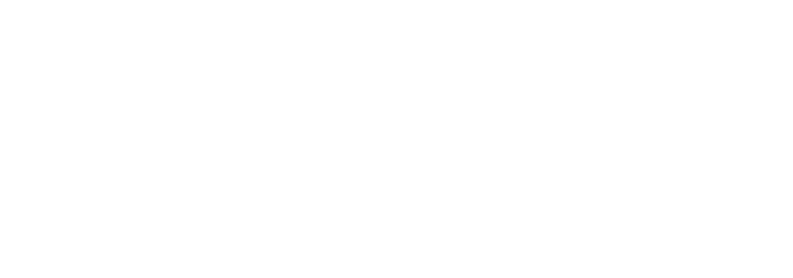
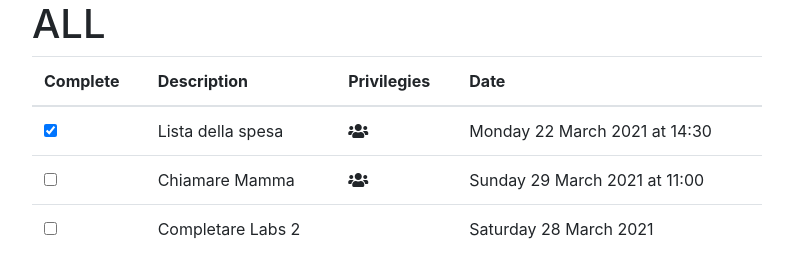
Before and after one commit to cannarelladev/labs, a plain HTML site: page 02/index.html in a window 1280 px wide. Shown: the whole page, without its empty margins (433-1226 px from the left). Drawn offline with nearby package versions, Linux system fonts and the light colour scheme.

Commit message:
added table

```diff
--- a/02/index.html
+++ b/02/index.html
@@ -5,6 +5,9 @@
     <title>Todo List</title>
     <meta charset="utf-8">
     <meta name="viewport" content="width=device-width, initial-scale=1, shrink-to-fit=no">
+
+    <!-- Font Awesome Icons-->
+    <link rel="stylesheet" href="https://cdnjs.cloudflare.com/ajax/libs/font-awesome/5.15.3/css/all.min.css" integrity="sha512-iBBXm8fW90+nuLcSKlbmrPcLa0OT92xO1BIsZ+ywDWZCvqsWgccV3gFoRBv0z+8dLJgyAHIhR35VZc2oM/gI1w==" crossorigin="anonymous" />
 
     <!-- Bootstrap CSS -->
     <link rel="stylesheet" href="https://cdn.jsdelivr.net/npm/bootstrap@4.6.0/dist/css/bootstrap.min.css" integrity="sha384-B0vP5xmATw1+K9KRQjQERJvTumQW0nPEzvF6L/Z6nronJ3oUOFUFpCjEUQouq2+l" crossorigin="anonymous">
@@ -25,6 +28,49 @@
         </div>
         <div class="col-lg-8">
           <!--tabella-->
+          <h1>ALL</h1>
+          <table class="table table-lg">
+            <thead>
+              <tr>
+                <th scope="col">Complete</th>
+                <th scope="col">Description</th>
+                <th scope="col">Privilegies</th>
+                <th scope="col">Date</th>
+              </tr>
+            </thead>
+            <tbody>
+              <tr>
+                <th scope="row">
+                  <div class="form-check">
+                    <input class="form-check-input" type="checkbox" value="" checked>
+                  </div>
+                </th>
+                <td>Lista della spesa</td>
+                <td><i class="fas fa-users"></i></td>
+                <td>Monday 22 March 2021 at 14:30</td>
+              </tr>
+              <tr>
+                <th scope="row">
+                  <div class="form-check">
+                    <input class="form-check-input" type="checkbox" value="">
+                  </div>
+                </th>
+                <td>Chiamare Mamma</td>
+                <td><i class="fas fa-users"></i></td>
+                <td>Sunday 29 March 2021 at 11:00</td>
+              </tr>
+              <tr>
+                <th scope="row">
+                  <div class="form-check">
+                    <input class="form-check-input" type="checkbox" value="">
+                  </div>
+                </th>
+                <td>Completare Labs 2</td>
+                <td></td>
+                <td>Saturday 28 March 2021</td>
+              </tr>
+            </tbody>
+          </table>
         </div>
       </div>
 
```
Also changed, not shown: 02/._index.html (added).
